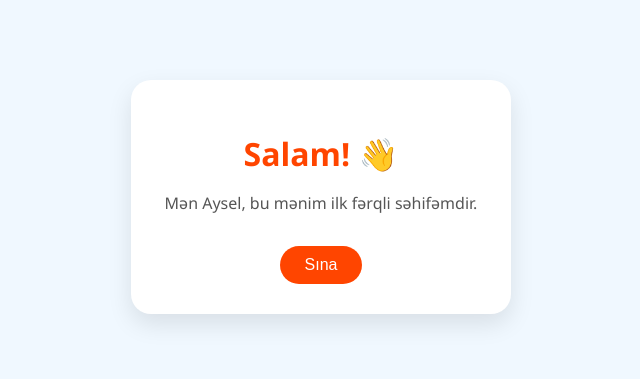
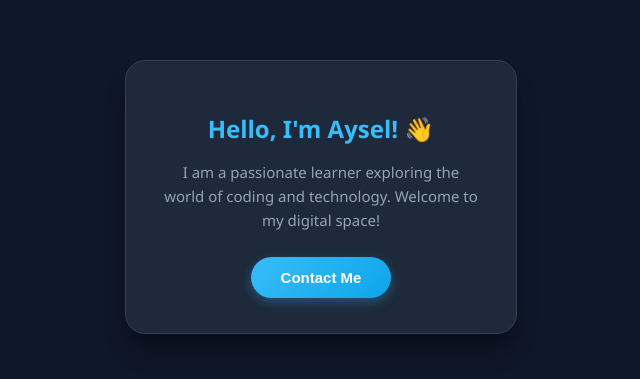
Before and after one commit to yesforest/menim-saytim, a plain HTML site: page index.html in a window 1280 px wide. Shown: the part 203-582 px from the top of the page, without its empty margins (319-959 px from the left). Drawn offline with Linux system fonts and the light colour scheme.

Commit message:
Update index.html

```diff
--- a/index.html
+++ b/index.html
@@ -1,69 +1,81 @@
 <!DOCTYPE html>
-<html lang="az">
+<html lang="en">
 <head>
     <meta charset="UTF-8">
     <meta name="viewport" content="width=device-width, initial-scale=1.0">
-    <title>Ayselin İlk Səhifəsi</title>
+    <title>Aysel's Digital Space</title>
     <style>
         body {
-            background-color: #f0f8ff;
-            font-family: 'Segoe UI', Tahoma, Geneva, Verdana, sans-serif;
-            text-align: center;
-            /* Kartı ekranda tam mərkəzləmək üçün Flexbox: */
+            background-color: #0f172a; /* Sleek, dark tech background */
+            font-family: 'Segoe UI', Roboto, Helvetica, Arial, sans-serif;
+            margin: 0;
             display: flex;
             justify-content: center;
-            align-content: center;
             align-items: center;
             height: 100vh;
-            margin: 0;
         }
 
-        .kart {
-            border: none; /* Qalın qara xətt yerinə kölgə istifadə edirik */
-            padding: 30px;
+        .card {
+            background: #1e293b; /* Darker grey-blue for the card */
+            padding: 35px;
             width: 320px;
-            background: white;
+            text-align: center;
             border-radius: 20px;
-            /* Yumşaq kölgə effekti: */
-            box-shadow: 0 10px 25px rgba(0,0,0,0.1);
+            box-shadow: 0 20px 25px -5px rgba(0, 0, 0, 0.3), 0 10px 10px -5px rgba(0, 0, 0, 0.2);
+            border: 1px solid #334155; /* Subtle border to define the card */
+            animation: fadeIn 0.8s ease-out;
         }
 
         h1 {
-            color: #ff4500;
-            margin-bottom: 10px;
+            color: #38bdf8; /* Bright tech-blue/cyan */
+            font-size: 24px;
+            margin-bottom: 15px;
         }
 
         p {
-            color: #555;
-            font-size: 16px;
-            line-height: 1.5;
+            color: #94a3b8; /* Soft grey for readable text */
+            font-size: 15px;
+            line-height: 1.6;
+            margin-bottom: 25px;
         }
 
-        /* Düymə üçün yeni stillər: */
+        /* Modernized Button */
         button {
-            background-color: #ff4500;
+            background: linear-gradient(135deg, #38bdf8, #0ea5e9);
             color: white;
             border: none;
-            padding: 10px 25px;
-            font-size: 16px;
-            border-radius: 25px;
+            padding: 12px 30px;
+            font-size: 15px;
+            font-weight: 600;
+            border-radius: 30px;
             cursor: pointer;
-            transition: background 0.3s ease;
-            margin-top: 15px;
+            transition: transform 0.2s ease, box-shadow 0.2s ease;
+            box-shadow: 0 4px 12px rgba(56, 189, 248, 0.3);
         }
 
-        /* Siçan düymənin üzərinə gələndə: */
+        /* Interactive Hover Effects */
         button:hover {
-            background-color: #e03d00;
+            transform: translateY(-2px);
+            box-shadow: 0 6px 20px rgba(56, 189, 248, 0.4);
+        }
+
+        button:active {
+            transform: translateY(0);
+        }
+
+        /* Simple Fade-in Animation */
+        @keyframes fadeIn {
+            from { opacity: 0; transform: translateY(20px); }
+            to { opacity: 1; transform: translateY(0); }
         }
     </style>
 </head>
 <body>
 
-    <div class="kart">
-        <h1>Salam! 👋</h1>
-        <p>Mən Aysel, bu mənim ilk fərqli səhifəmdir.</p>
-        <button onclick="alert('Bura kliklədin!')">Sına</button>
+    <div class="card">
+        <h1>Hello, I'm Aysel! 👋</h1>
+        <p>I am a passionate learner exploring the world of coding and technology. Welcome to my digital space!</p>
+        <button onclick="alert('Thanks for clicking!')">Contact Me</button>
     </div>
 
 </body>
```
